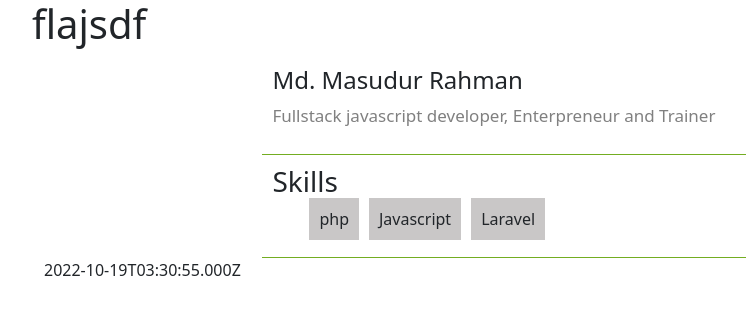
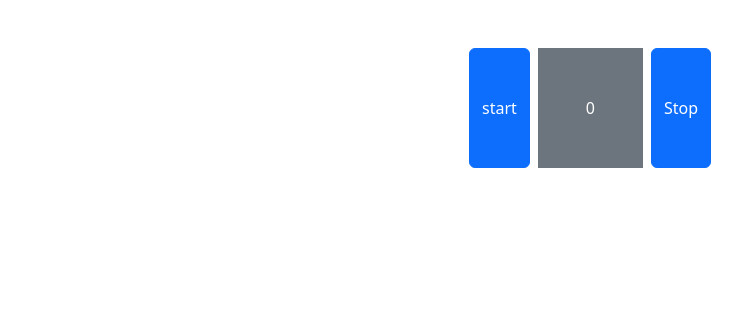
Before and after one commit to MasudurRahman34/core_react, a React (Create React App) app: page / in a window 1280 px wide. Shown: the top 314 px of the page, without its empty margins (50-796 px from the left). Built offline with nearby package versions, Linux system fonts and the light colour scheme.

Commit message:
state added

```diff
--- a/package.json
+++ b/package.json
@@ -3,6 +3,7 @@
   "version": "0.1.0",
   "private": true,
   "dependencies": {
+    "@popperjs/core": "^2.11.6",
     "@testing-library/jest-dom": "^5.16.4",
     "@testing-library/react": "^13.3.0",
     "@testing-library/user-event": "^13.5.0",
--- a/public/index.html
+++ b/public/index.html
@@ -2,14 +2,13 @@
 <html lang="en">
   <head>
     <meta charset="utf-8" />
-    <link rel="icon" href="%PUBLIC_URL%/favicon.ico" />
     <meta name="viewport" content="width=device-width, initial-scale=1" />
-    <meta name="theme-color" content="#000000" />
+
     <meta
       name="description"
       content="Web site created using create-react-app"
     />
-    <link rel="apple-touch-icon" href="%PUBLIC_URL%/logo192.png" />
+
     <!--
       manifest.json provides metadata used when your web app is installed on a
       user's mobile device or desktop. See https://developers.google.com/web/fundamentals/web-app-manifest/
@@ -25,19 +24,14 @@
       Learn how to configure a non-root public URL by running `npm run build`.
     -->
     <title>React App</title>
+    <link href="https://cdn.jsdelivr.net/npm/bootstrap@5.2.1/dist/css/bootstrap.min.css" rel="stylesheet" crossorigin="anonymous">
   </head>
   <body>
     <noscript>You need to enable JavaScript to run this app.</noscript>
     <div id="root"></div>
-    <!--
-      This HTML file is a template.
-      If you open it directly in the browser, you will see an empty page.
 
-      You can add webfonts, meta tags, or analytics to this file.
-      The build step will place the bundled scripts into the <body> tag.
-
-      To begin the development, run `npm start` or `yarn start`.
-      To create a production bundle, use `npm run build` or `yarn build`.
-    -->
+    <script src="https://code.jquery.com/jquery-3.6.1.min.js"></script>
+    <script src="https://cdn.jsdelivr.net/npm/@popperjs/core@2.11.6/dist/umd/popper.min.js" crossorigin="anonymous"></script>
+<script src="https://cdn.jsdelivr.net/npm/bootstrap@5.2.1/dist/js/bootstrap.min.js" crossorigin="anonymous"></script>
   </body>
 </html>
--- a/src/component/app.jsx
+++ b/src/component/app.jsx
@@ -1,15 +1,41 @@
 import React, { Component } from "react";
-import Profile from './profile';
-import Navbar from './profile/navbar';
+// import Profile from './profile';
+// import Navbar from './profile/navbar';
 class App extends Component {
-    render() {
+
+   state={
+    count : 0
+   }
+
+ render() {
         return (
             <div id="App">
                 <div className="container">
-                    <Navbar/>
-                    <Profile />
+                    <div className="row">
+                        <div className="col-md-12 mt-5">
+                            <div className="d-flex justify-content-center flex-nowrap">
+                                <button className="btn btn-primary"
+                                    onClick= {() => {
+                                        this.setState(
+                                            (prev)=>{
+                                                return{
+                                                    count : prev.count+1
+                                                }
+                                            },()=>{
+                                                console.log(this.state.count)
+                                            }
+                                        );
+
+                                }}
+                                    >start</button>
+                                <div className="bg-secondary text-white mx-2 p-5">
+                                    {this.state.count}
+                                </div>
+                                <button className="btn btn-primary">Stop</button>
+                            </div>
+                        </div>
+                    </div>
                 </div>
-
 
             </div>
         );
--- a/src/component/profile/navbar.jsx
+++ /dev/null
@@ -1,6 +0,0 @@
-
-import React from "react";
-const Navbar = ()=>(
-<h1>flajsdf</h1>
-)
-export default Navbar;
--- a/src/index.js
+++ b/src/index.js
@@ -1,9 +1,9 @@
 import React from 'react';
 import ReactDOM from 'react-dom/client';
-import 'bootstrap/dist/css/bootstrap.css';
-import 'bootstrap/dist/js/bootstrap.bundle.min';
 import App from './component/app';
 import reportWebVitals from './reportWebVitals';
+global.jQuery = require('jquery');
+
 
 const root = ReactDOM.createRoot(document.getElementById('root'));
 root.render(
```
Also changed, not shown: 1 other file (tests, documents, lock files or other folders).
